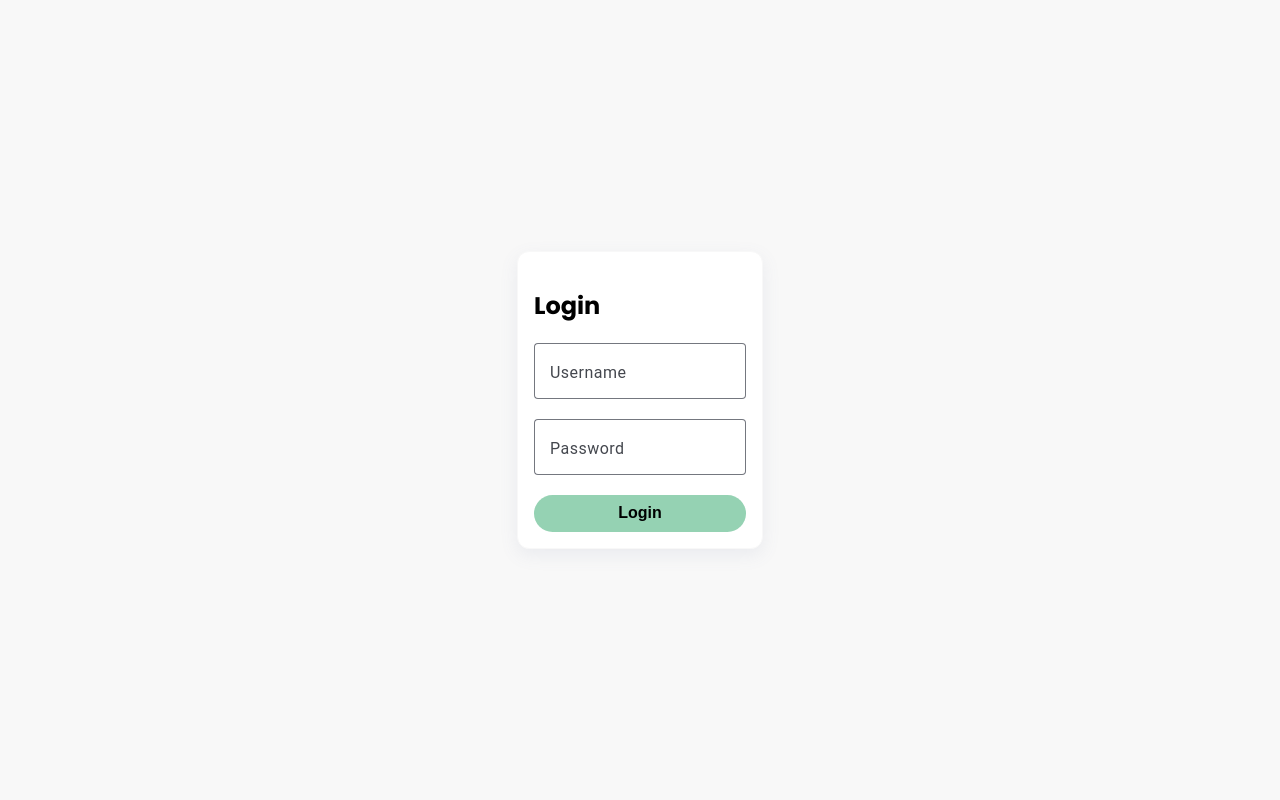
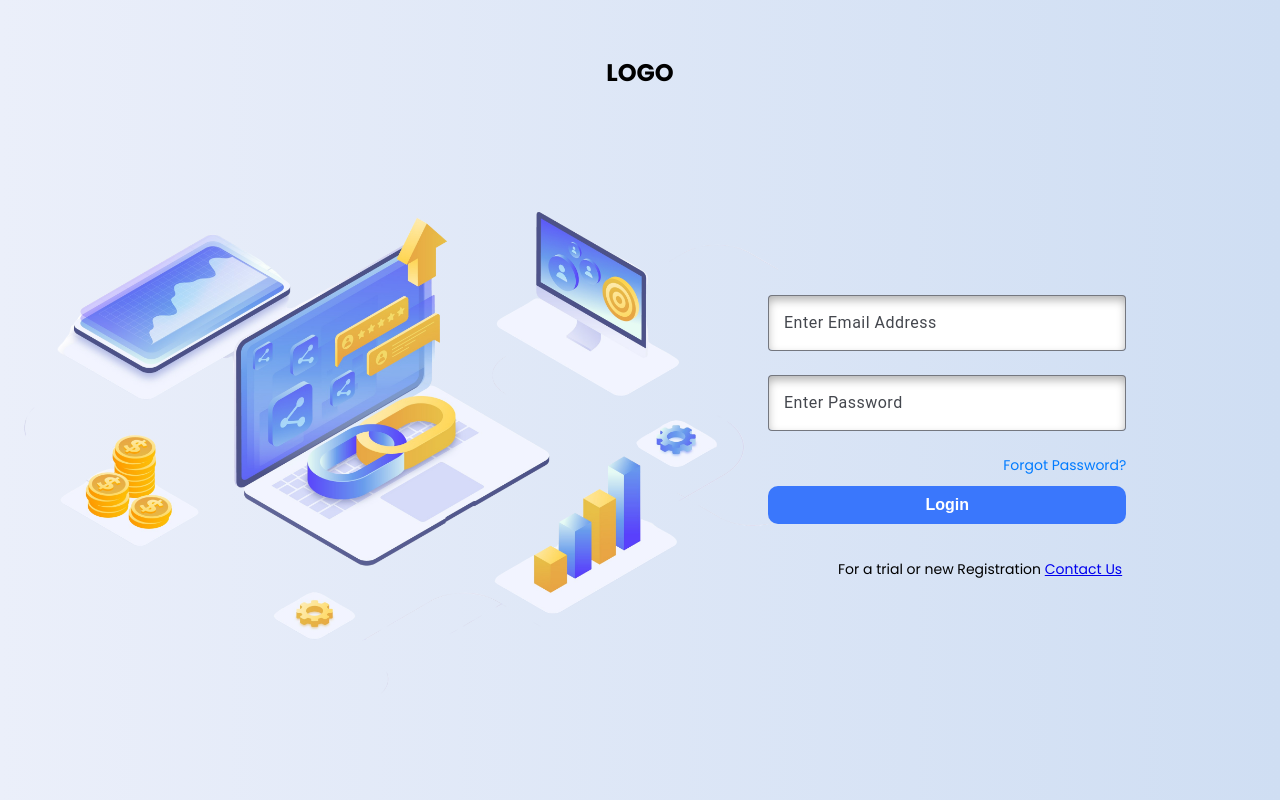
Before and after one commit to rishabhgupta23/costing-ui, an Angular app: page /login in a window 1280 px wide. Built offline with nearby package versions, Linux system fonts and the light colour scheme.

Commit message:
login UI

```diff
--- a/src/app/modules/login/components/login/login.component.html
+++ b/src/app/modules/login/components/login/login.component.html
@@ -1,16 +1,30 @@
 <div class="login-container">
-    <div>
-        <div class="card login-form">
-            <h2>Login</h2>
-            <mat-form-field appearance="outline">
-                <mat-label>Username</mat-label>
-                <input matInput placeholder="Enter Username" [(ngModel)]="userName">
+
+
+    <div class="login-logo">
+    <h2>LOGO</h2>
+</div>
+<div class="login-body">
+    <div class="login-image">
+        <img src="assets/images/login-image.png">
+        </div>
+        <div class="login-form">
+            <mat-form-field appearance="outline" class="form-text">
+                <input matInput placeholder="Enter Email Address" [(ngModel)]="userName">
             </mat-form-field>
-            <mat-form-field appearance="outline">
-                <mat-label>Password</mat-label>
+            <br>
+            <mat-form-field appearance="outline" class="form-text">
                 <input matInput placeholder="Enter Password" type="password" [(ngModel)]="password">
             </mat-form-field>
-            <button class="primary-btn" (click)="login()">Login</button>
+            <br>
+            <div class="forgot-password">
+                <a href="/forgot-password">Forgot Password?</a>
+            </div>
+            <button class="login-btn" (click)="login()">Login</button>
+            <br>
+            <div class="contact-us">
+               For a trial or new Registration <a href="/contact-us">Contact Us</a>
+            </div>
         </div>
     </div>
 </div>
--- a/src/app/modules/login/components/login/login.component.scss
+++ b/src/app/modules/login/components/login/login.component.scss
@@ -1,13 +1,80 @@
 .login-container {
+    display: flex;
     height: 100vh;
-    width: 100vw;
-    display: flex;
+    width: 100%;
+    flex-direction: column;
     justify-content: center;
     align-items: center;
+    background-image: linear-gradient(to right, rgb(235, 239, 250), #cfdef3);
+}
 
+.login-body{
+    display:flex ;
+    flex-direction: row;
+    height: 82vh;
+    width: 100%;
+    align-items: center;
+    justify-content: center;
     .login-form {
+        width: 40%;
         display: flex;
         flex-direction: column;
         justify-content: center;
+
+        .form-text{
+             box-shadow: inset 0px 5px 10px rgba(0, 0, 0, 0.3);
+                border-radius: 5px;
+            height: 55px;
+            width: 70%;
+            border: none;
+            background-color: white;
+        }
+        .login-btn {
+            width: 70%;
+            align-items: center;
+            justify-content: center;
+            padding: 0.6rem 1.6rem;
+            font-weight: bold;
+            cursor: pointer;
+            font-size: medium;
+            border-radius: 10px;
+            min-width: 5rem;
+            background-color:rgb(58, 119, 252);
+            color: white;
+            border: none;
+            &:hover {
+                background-color: darken(rgb(58, 119, 252) , 10%);
+            }
+        }
+        .contact-us{
+            margin-top: 10px; /* Adds some space above */
+            font-size: 14px;
+            margin-left: 70px;
+        }
+    }
+
+    .login-image{
+        display: flex;
+        width:60%;
+        height:80%;
+        justify-content: center;
     }
 }
+
+.forgot-password {
+    width: 70%; /* Matches the width of form fields */
+    display: flex;
+    justify-content: flex-end; /* Aligns the link to the right */
+    margin-bottom: 10px; /* Adds space below */
+}
+
+.forgot-password a {
+    text-decoration: none;
+    color: #007BFF; /* Bootstrap blue color */
+    font-size: 14px;
+}
+
+.forgot-password a:hover {
+    text-decoration: underline;
+    color:rgb(57, 57, 146)
+}
```
Also changed, not shown: src/assets/images/login-image.png (added).
